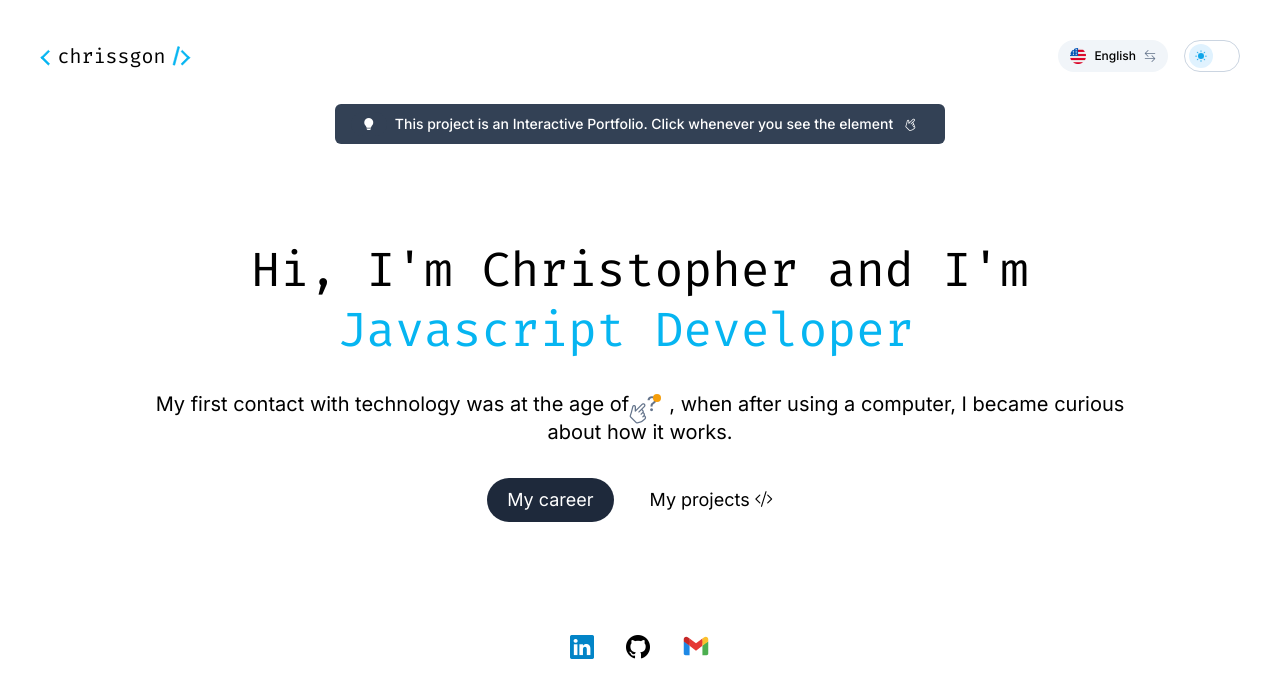
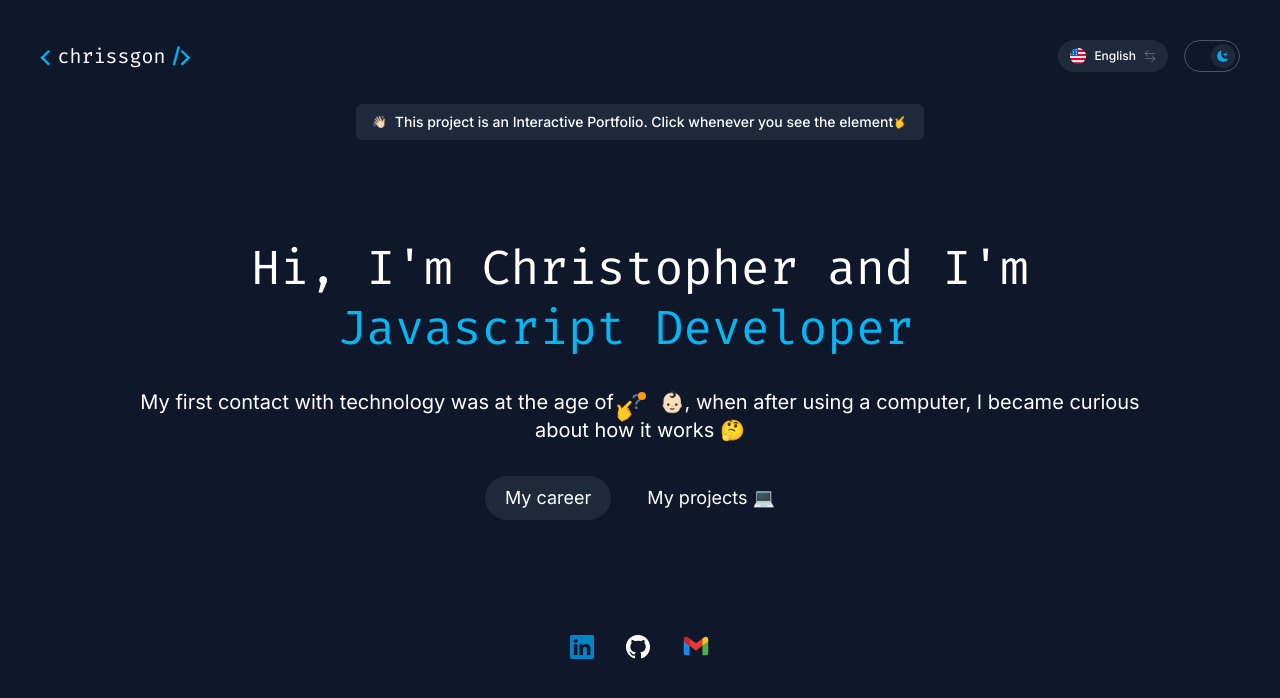
Before and after one commit to chrissgon/portfolio, a Nuxt app: page / in a window 1280 px wide. Shown: the top 698 px of the page. Built offline with nearby package versions, Linux system fonts and the light colour scheme.

Commit message:
feat: :sparkles: adjusts

```diff
--- a/assets/translator.json
+++ b/assets/translator.json
@@ -4,22 +4,16 @@
     "Olá, me chamo Christopher e sou "
   ],
   "indexIntro": [
-    "My first contact with technology was at the age of _, when after using a computer, I became curious about how it works.",
-    "Meu primeiro contato com a tecnologia foi aos _ anos, em que após usar um computador, fiquei curioso sobre o seu funcionamento.",
+    "My first contact with technology was at the age of _ 👶🏻, when after using a computer, I became curious about how it works 🤔",
+    "Meu primeiro contato com a tecnologia foi aos _ anos 👶🏻, em que após usar um computador, fiquei curioso sobre o seu funcionamento 🤔",
     ["6|6", "10|10", "14|14"]
   ],
   "indexAlert": [
     "This project is an Interactive Portfolio. Click whenever you see the element",
     "Este projeto é um Portfólio Interativo. Clique sempre que ver o elemento"
   ],
-  "indexPrimaryButton": [
-    "My career",
-    "Minha carreira"
-  ],
-  "indexSecondaryButton": [
-    "My projects",
-    "Meus projetos"
-  ],
+  "indexPrimaryButton": ["My career", "Minha carreira"],
+  "indexSecondaryButton": ["My projects 💻", "Meus projetos 💻"],
   "temp": [
     "I am up _ e bla bla bla",
     "Eu acordo de _ and bla bla bla",
--- a/components/Choices.vue
+++ b/components/Choices.vue
@@ -16,10 +16,7 @@
       </Badge>
     </Tooltip>
 
-    <i
-      v-if="!isSelected"
-      class="bi-hand-index-thumb  text-slate-500 absolute rotate-45 top-2 right-5"
-    ></i>
+    <span v-if="!isSelected" class="absolute rotate-45 top-2 right-4">👆</span>
 
     <span
       v-text="text"
--- a/pages/index.vue
+++ b/pages/index.vue
@@ -4,14 +4,13 @@
     <Badge
       class="md:text-sm pointer-events-none select-none rounded-md font-medium normal-case py-2 px-4 mb-10 bg-slate-100 text-black dark:bg-slate-800 dark:text-white"
     >
-      <Badge class="text-base bg-amber-400 px-2 py-1 mr-2">
-        <i class="bi-lightbulb-fill dark:text-slate-700"></i>
-      </Badge>
+      <span class="text-xl"></span>
+      <Badge class="text-2xl bg-transparent mr-2 !p-0">👋🏻</Badge>
 
       <span v-text="TranslatorStore.getText('indexAlert')"></span>
 
-      <Badge class="relative text-xl bg-transparent text-slate-500">
-        <i class="bi bi-hand-index-thumb rotate-45"></i>
+      <Badge class="relative text-xl bg-transparent !p-0">
+        <span class="rotate-45">👆</span>
       </Badge>
     </Badge>
 
@@ -44,7 +43,6 @@
         </Button>
         <Button class="m-2">
           {{ TranslatorStore.getText("indexSecondaryButton") }}
-          <i class="bi-code-slash"></i>
         </Button>
       </div>
     </div>
--- a/store/ModeStore.ts
+++ b/store/ModeStore.ts
@@ -1,7 +1,7 @@
 export const useModeStore = defineStore(
   "ModeStore",
   () => {
-    const dark = ref(false);
+    const dark = ref(true);
 
     return { dark };
   },
```
